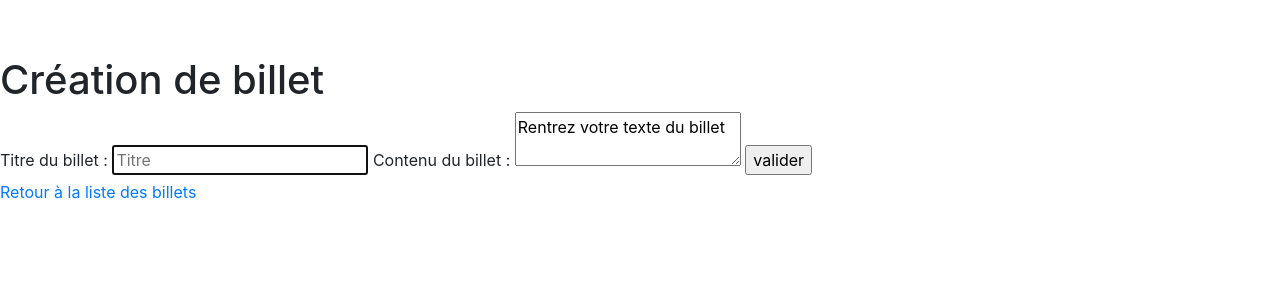
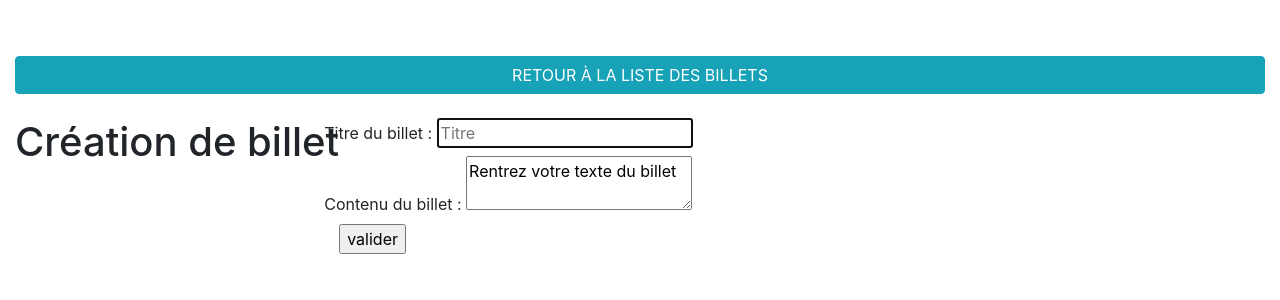
Before and after one commit to cidja/p4_blog_serveur_and_local, a PHP site: page /view/backend/createPostView.php in a window 1280 px wide. Shown: the top 300 px of the page. Run offline with PHP 8.4, Linux system fonts and the light colour scheme; some libraries are stand-ins or nearby versions.

Commit message:
Update createPostView.php

```diff
--- a/view/backend/createPostView.php
+++ b/view/backend/createPostView.php
@@ -3,20 +3,34 @@ session_start();
  $title = "Création de post";
 
  ob_start(); ?> <!--commencement de la capture pour créer la variable $content qu'on insère dans templateBackend.php !-->
+<div class="container-fluid">
+    <a class="btn btn-info col mb-4 text-uppercase" href="/p4/index.php?action=backend">Retour à la liste des billets </a>
+    <section id="createPost">
+        <div class="container-fluid">
+            <div class="row">
+            <h1 class="text-center">Création de billet</h1>
+                <form action="/p4/index.php?action=createPostViewConfirm" method="post">
+                    <div class="row">
+                        <label for="title"> Titre du billet :
+                            <input type="text" id="title" name="title" placeholder="Titre" required autofocus />
+                        </label>
+                    </div>
+                    <div class="row">
+                        <label for="content">Contenu du billet :
+        <!--en desso    us utilisation des balises pour Tiny MCE pour écrire les posts !-->
+                            <textarea id="content" name="content" placeholder="rentrez votre texte ici" required>Rentrez votre texte du billet </textarea>
+                        </label>
+                    </div>
+                    <input type="submit" value="valider" />
+                </form>
+            </div>
+        </div>
+</section>
 
- <h1>Création de billet</h1>
 
-    <form action="/p4/index.php?action=createPostViewConfirm" method="post">
-        <label for="title"> Titre du billet : </label>
-            <input type="text" id="title" name="title" placeholder="Titre" required autofocus />
-        <label for="content">Contenu du billet : </label>
- <!--en dessous utilisation des balises pour Tiny MCE pour écrire les posts !-->
-        <textarea id="content" name="content" placeholder="rentrez votre texte ici" required>Rentrez votre texte du billet </textarea>
-        <input type="submit" value="valider" />
-    </form>
 
     <!--lien pour retourner à la liste des billets !-->
-    <a href="/p4/index.php?action=backend">Retour à la liste des billets </a>
+    </div>
     <?php
     $content = ob_get_clean();
 
```
